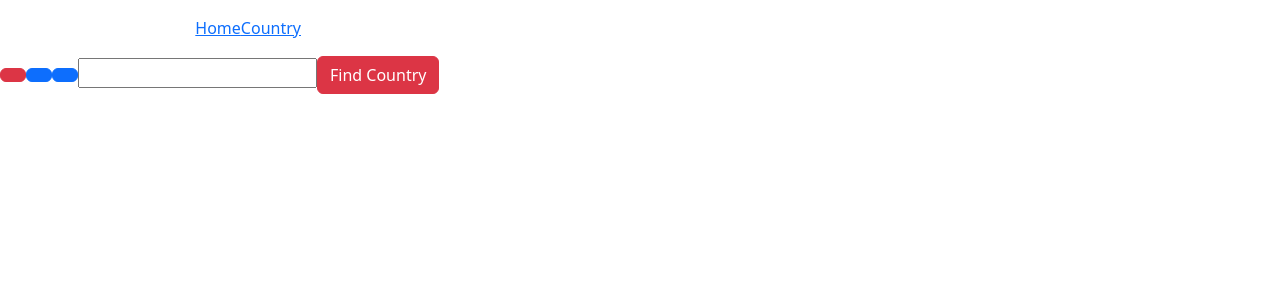
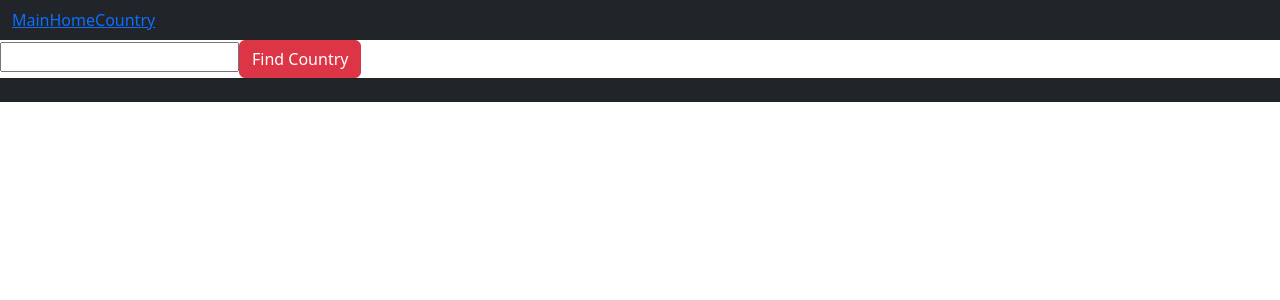
Before and after one commit to Thomas-Longworth/CountryExplorer, a React (Create React App) app in the folder frontend/country-find/: page /country in a window 1280 px wide. Shown: the top 300 px of the page. Built offline with nearby package versions, Linux system fonts and the light colour scheme.

Commit message:
add navbar

```diff
--- a/frontend/country-find/src/App.js
+++ b/frontend/country-find/src/App.js
@@ -1,6 +1,7 @@
 import { Outlet, createBrowserRouter, createRoutesFromElements, Route, Link, RouterProvider } from 'react-router-dom'
 import Home from './pages/Home';
 import CountryDisplay from './pages/CountryDisplay';
+import Root from './layout/Root';
 
 
 
@@ -28,37 +29,3 @@ function App() {
 }
 
 export default App;
-
-
-const Root = () => {
-	return (
-		<>
-			<div class="container-fluid dark">
-				<nav className="navbar navbar-expand-lg navbar-dark dark">
-					<a className="navbar-brand" href="#">PeakPerformance</a>
-
-					<div className="collapse navbar-collapse" id="navbarSupportedContent">
-						<ul className="navbar-nav mr-auto">
-							<li className="nav-item ">
-								<Link to="/">Home</Link>
-							</li>
-
-							<li className="nav-item">
-								<Link to="/country">Country</Link>
-							</li>
-
-						</ul>
-
-
-					</div>
-				</nav>
-			</div>
-			<div>
-				<Outlet />
-			</div>
-
-
-
-		</>
-	);
-};
--- /dev/null
+++ b/frontend/country-find/src/components/Country.js
@@ -0,0 +1,12 @@
+import React from 'react'
+
+
+
+const Country = () => {
+	return (
+		<div className='bg-dark'>hello</div>
+
+	)
+}
+
+export default Country
--- a/frontend/country-find/src/components/CountryForm.js
+++ b/frontend/country-find/src/components/CountryForm.js
@@ -2,10 +2,10 @@ import React, { useState } from 'react'
 import Button from 'react-bootstrap/Button';
 const CountryForm = () => {
 	const [countryData, setCountryData] = useState([])
-	const [country, setCountry]=useState("")
+	const [country, setCountry] = useState("")
 	console.log(countryData)
 
-	const fetchCountry = async ()=> {
+	const fetchCountry = async () => {
 		try {
 			const response = await fetch(`http://localhost:5000/countries/${country}`)
 			const data = await response.json()
@@ -21,18 +21,17 @@ const CountryForm = () => {
 
 	return (
 		<>
-		<Button className='btn btn-danger'/>
-		<Button className='btn btn-primary'/>
-		<Button></Button>
+
+
 
 			<input
-			value={country}
-			type="text"
-			onChange={(e)=> setCountry(e.target.value)}
+				value={country}
+				type="text"
+				onChange={(e) => setCountry(e.target.value)}
 			/>
 
 			<Button className='btn btn-danger' onClick={fetchCountry}>Find Country</Button>
-			{countryData &&countryData.map((each)=> {
+			{countryData && countryData.map((each) => {
 				return (
 					<h1>{each.name.common}</h1>
 
@@ -44,7 +43,7 @@ const CountryForm = () => {
 		</>
 
 
-  )
+	)
 }
 
 export default CountryForm
--- /dev/null
+++ b/frontend/country-find/src/layout/Root.js
@@ -0,0 +1,37 @@
+import React from 'react'
+import { Outlet, createBrowserRouter, createRoutesFromElements, Route, Link, RouterProvider } from 'react-router-dom'
+
+const Root = () => {
+  return (
+    <>
+			<div className="container-fluid bg-dark">
+				<nav className="navbar navbar-expand-lg navbar-dark bg-dark">
+				<Link to="/">Main</Link>
+
+					<div className="collapse navbar-collapse" id="navbarSupportedContent">
+						<ul className="navbar-nav mr-auto">
+							<li className="nav-item ">
+								<Link to="/">Home</Link>
+							</li>
+
+							<li className="nav-item">
+								<Link to="/country">Country</Link>
+							</li>
+
+						</ul>
+
+
+					</div>
+				</nav>
+			</div>
+			<div>
+				<Outlet />
+			</div>
+
+
+
+		</>
+  )
+}
+
+export default Root
--- a/frontend/country-find/src/pages/CountryDisplay.js
+++ b/frontend/country-find/src/pages/CountryDisplay.js
@@ -1,9 +1,12 @@
 import React from 'react'
 import CountryForm from '../components/CountryForm'
+import Country from '../components/Country'
 const CountryDisplay = () => {
   return (
     <>
+
     <CountryForm/>
+    <Country/>
     </>
   )
 }
```
